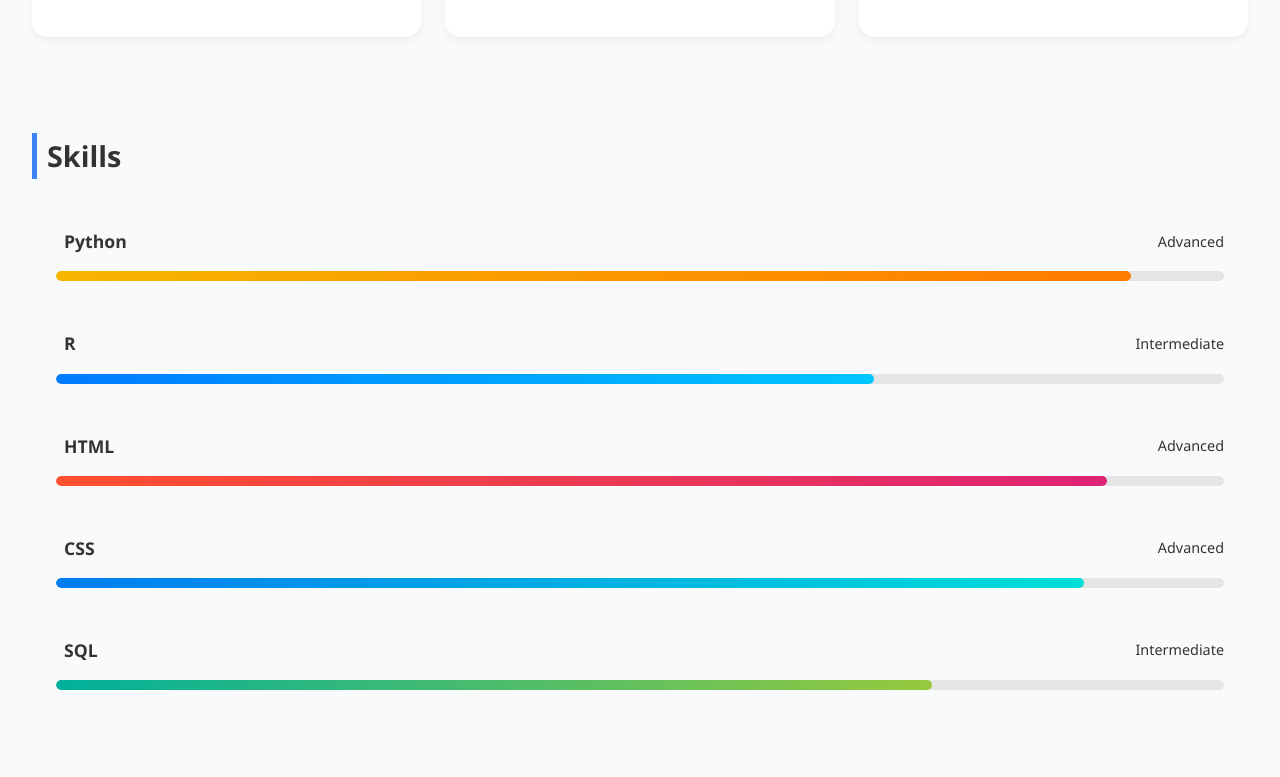
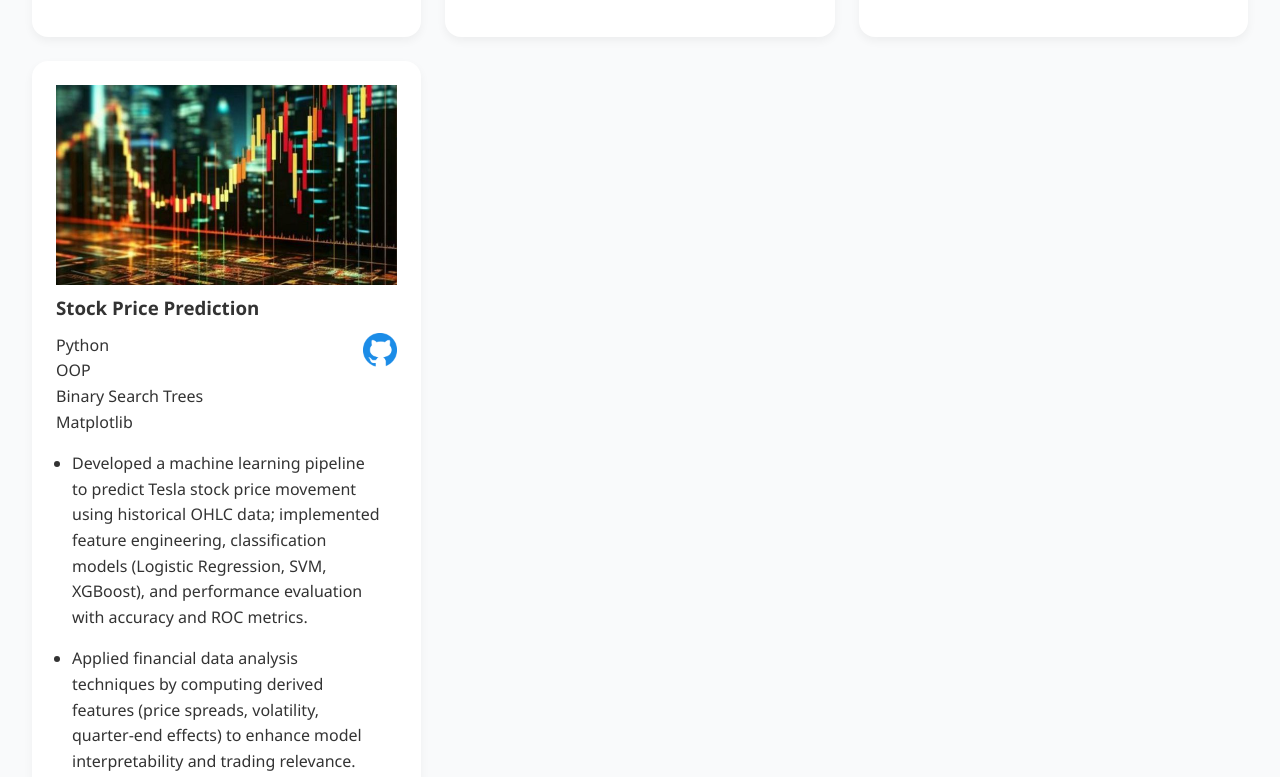
Before and after one commit to tianalongjam/tianalongjam.github.io, a plain HTML site: page index.html in a window 1280 px wide. Shown: the part 3331-4108 px from the top of the page. Drawn offline with Linux system fonts and the light colour scheme.

Commit message:
new commit

```diff
--- a/index.html
+++ b/index.html
@@ -253,6 +253,33 @@
             <p>XGBoost</p>
             <p>Pandas</p>
             <p>NumPy</p>
+        </div>
+
+      <ul class = "project-points" id="exp1">
+            <li>Developed a machine learning pipeline to predict Tesla stock price movement using historical OHLC data; implemented feature engineering, classification models (Logistic Regression, SVM, XGBoost), and performance evaluation with accuracy and ROC metrics.</li>
+            <li>Applied financial data analysis techniques by computing derived features (price spreads, volatility, quarter-end effects) to enhance model interpretability and trading relevance.</li>
+            <li>Conducted exploratory and statistical analyses on interest rates, applicant demographics, and lending trends, uncovering insights into potential bias and fairness patterns across banks.</li>
+        </ul>
+
+        </div>
+
+       <div class="card">
+
+        <div class = "card-image">
+            <img src = "images/_ (1).jpeg", alt = "loanspic">
+        </div>
+
+        <h3>Stock Price Prediction</h3>
+
+        <a href="https://github.com/tianalongjam/stock-price-prediction" target="_blank" class = "ghlink">
+        <img src = "images/githubairdrop.PNG" alt = "github", width="100%", height="auto">
+      </a>
+
+      <div class = "rounded_desc">
+            <p>Python</p>
+            <p>OOP</p>
+            <p>Binary Search Trees</p>
+            <p>Matplotlib</p>
         </div>
 
       <ul class = "project-points" id="exp1">
```
